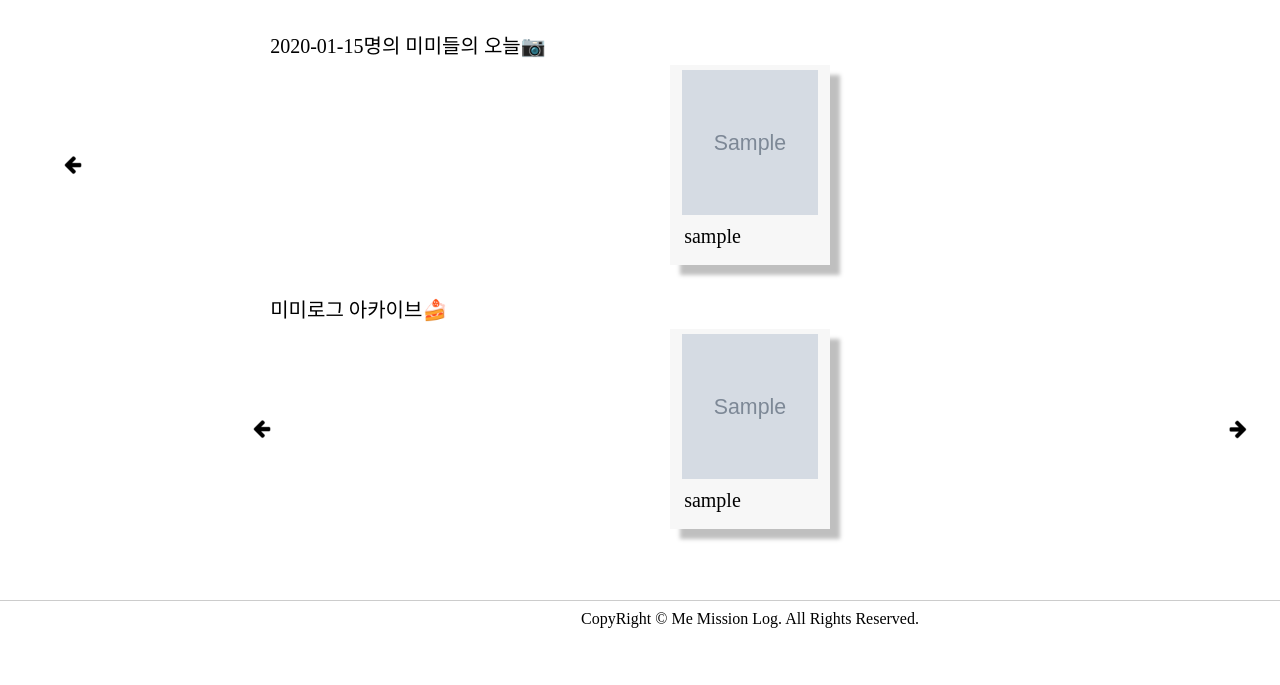
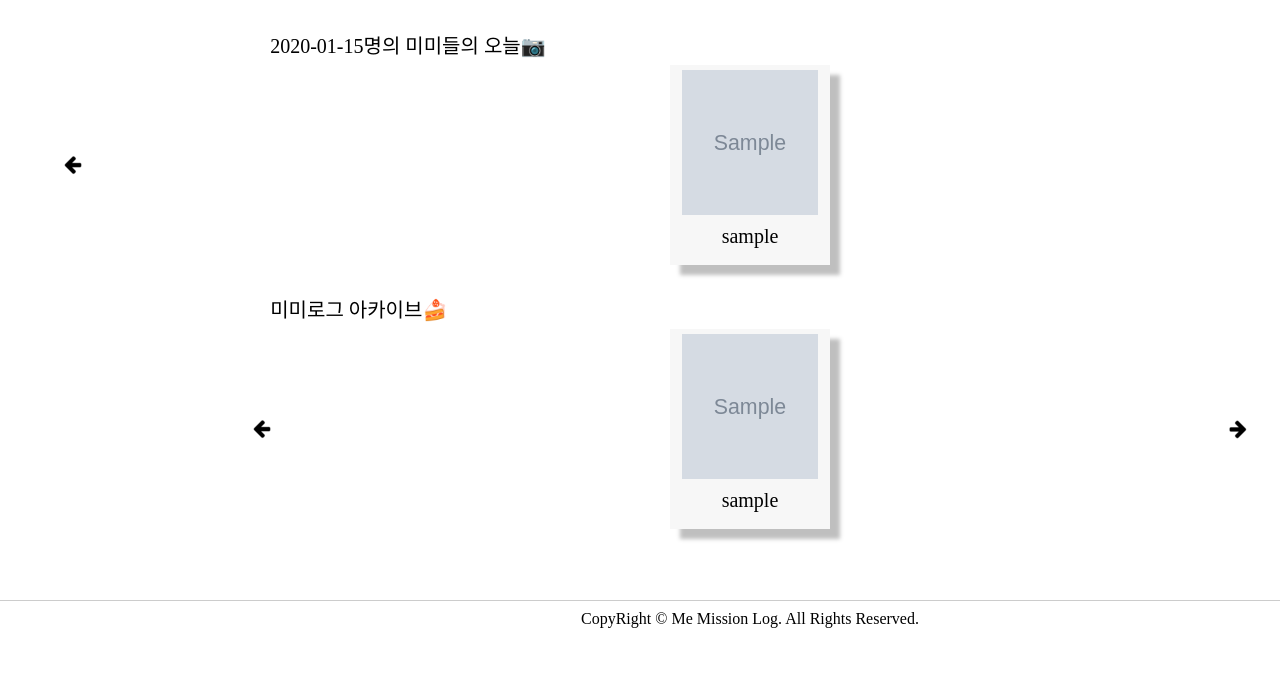
Before and after one commit to MTVS-3rd-BanBanMooMani/MeMiLog, a Spring app: page /main/home in a window 1280 px wide; the page is wider, and only the part inside the window is pictured. Shown: the part 475-1160 px from the top of that part. Run offline with Thymeleaf, Linux system fonts and the light colour scheme; the template is opened without the code that fills it: most values are stand-ins (such as "Sample title", 1, 10 or a date in 2020); grey boxes marked "Sample" are stand-in pictures; data that the repository does not hold is empty; some libraries are stand-ins or nearby versions; some web fonts are replaced.

Commit message:
Fix: 테마 조회 버튼 수정, 폴라로이드 닉네임 css 수정

```diff
--- a/src/main/java/com/banbanmoomani/memilog/controller/PostController.java
+++ b/src/main/java/com/banbanmoomani/memilog/controller/PostController.java
@@ -347,8 +347,6 @@ public class PostController {
         List<RPTCategoryDTO> reportCategory = rptCategoryService.findAllCategorise();
         model.addAttribute("reportCategory", reportCategory);
 
-        reportCategory.forEach(System.out::println);
-
         return "main/postview";
     }
 
--- a/src/main/resources/static/document/css/postview.css
+++ b/src/main/resources/static/document/css/postview.css
@@ -217,14 +217,13 @@
     overflow: hidden;
 }
 .photo-div p {
-    margin: 0 80px 10px 0;
+    margin: 0 0 10px 0;
     color: black;
     font-size: 20px;
     font-family: "Nanum Pen Script";
     font-weight: 400;
     line-height: 18px;
     word-wrap: break-word;
-    margin-left: 5px;
 }
 
 /* ======================================================= */
--- a/src/main/resources/templates/main/allview.html
+++ b/src/main/resources/templates/main/allview.html
@@ -27,7 +27,7 @@
             <button type="button" value="6" onclick="addValue(this, this.value)" class="category-btn">자기계발</button>
             <button type="button" value="7" onclick="addValue(this, this.value)" class="category-btn">추억</button>
             <button type="button" value="8" onclick="addValue(this, this.value)" class="category-btn">운동</button>
-            <button type="button" onclick="submitForm()">조회</button>
+            <button type="button" onclick="submitForm()" class="searchBtn"></button>
         </div>
         <div class="note-container" id="note-container"></div>
         <div class="pagination" id="pagination"></div>
```
